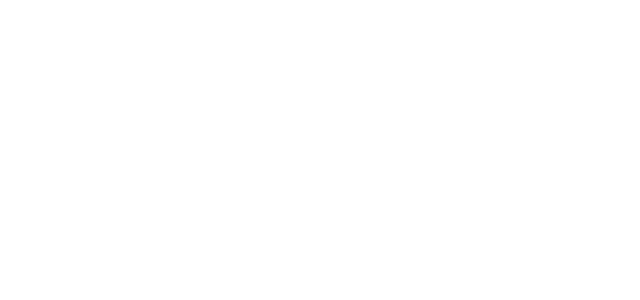
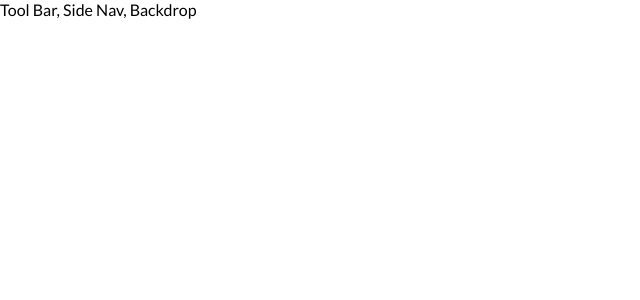
Before and after one commit to ryanwpb/burger-builder, a React app: page / in a window 1280 px wide. Shown: the top 300 px of the page, without its empty margins (0-640 px from the left). Built offline with nearby package versions, Linux system fonts and the light colour scheme.

Commit message:
Add files for wrapping div.

```diff
--- a/src/App.js
+++ b/src/App.js
@@ -1,10 +1,13 @@
 import React, { Component } from 'react';
+import Layout from './components/Layout/Layout';
 
 class App extends Component {
   render() {
     return (
       <div>
+        <Layout >
 
+        </Layout>
       </div>
     );
   }
--- /dev/null
+++ b/src/components/Layout/Layout.js
@@ -0,0 +1,13 @@
+import React from 'react';
+import Aux from '../../hoc/Aux';
+
+const layout = (props) => (
+    <Aux>
+        <div>Tool Bar, Side Nav, Backdrop</div>
+        <main>
+            {props.children}
+        </main>
+    </Aux>
+);
+
+export default layout;
--- /dev/null
+++ b/src/hoc/Aux.js
@@ -0,0 +1,4 @@
+
+const aux = ( props ) => props.children;
+
+export default aux;
--- a/src/index.css
+++ b/src/index.css
@@ -1,5 +1,5 @@
 body {
   margin: 0;
   padding: 0;
-  font-family: sans-serif;
+  font-family: Lato;
 }
```
